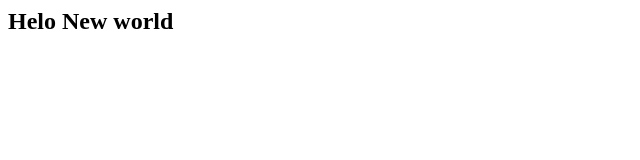
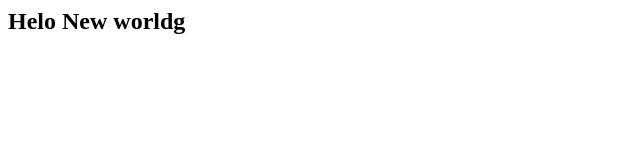
Before and after one commit to muktiupa/Js_plus, a plain HTML site: page index.html in a window 1280 px wide. Shown: the full height of the page, 0-640 px from the left. Drawn offline with Linux system fonts and the light colour scheme.

Commit message:
adding new file

```diff
--- a/index.html
+++ b/index.html
@@ -1 +1 @@
-<h2>Helo New world</h2>
+<h2>Helo New worldg</h2>
```
